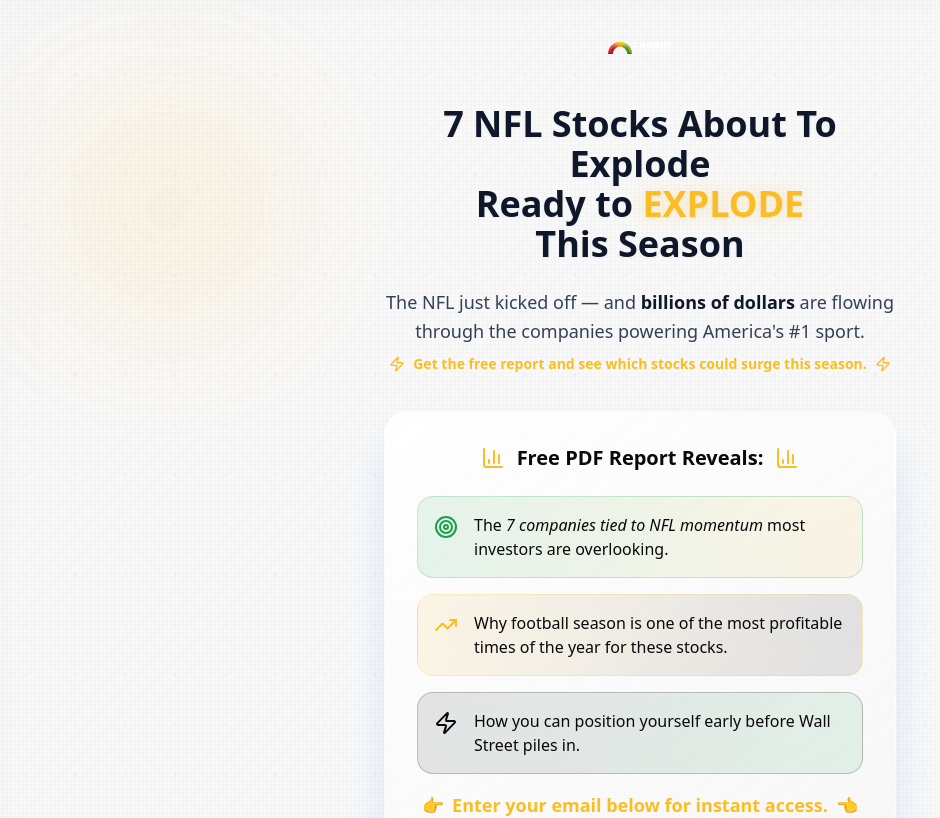
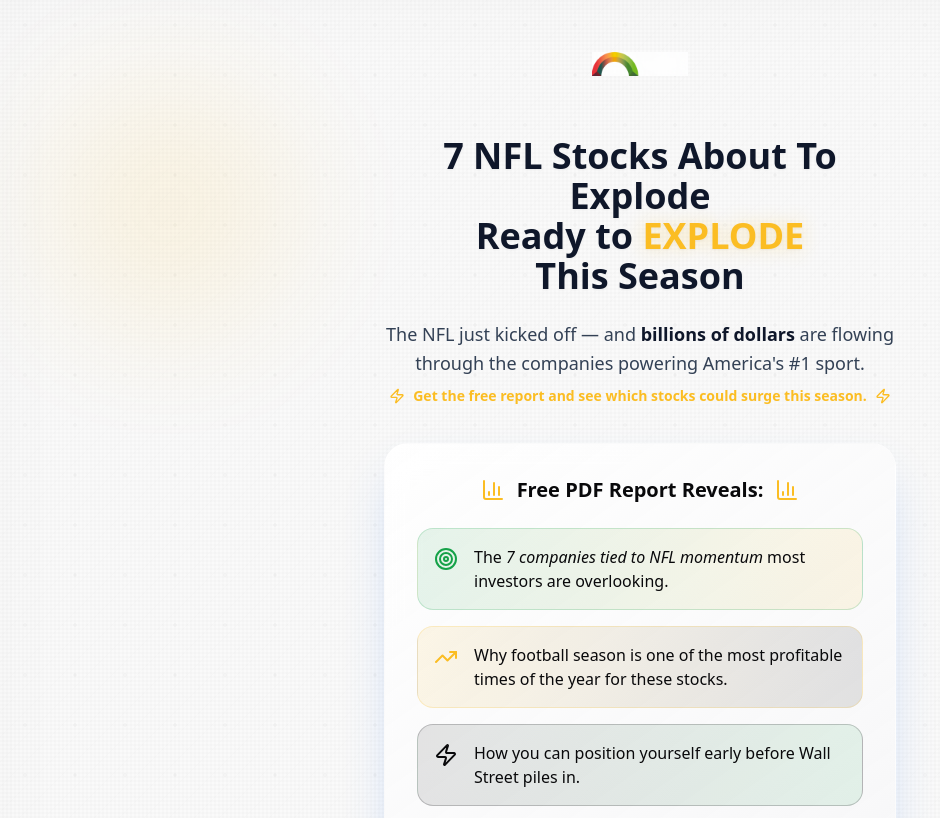
Before and after one commit to hadjisall03-afk/creativesdept, a React (Vite) app: page / in a window 1280 px wide. Shown: the top 818 px of the page, without its empty margins (0-940 px from the left). Built offline with nearby package versions, Linux system fonts and the light colour scheme; the HTML template or start-up script is replaced by a standard one.

Commit message:
Update logo size and color

```diff
--- a/src/components/TradingLandingPage.tsx
+++ b/src/components/TradingLandingPage.tsx
@@ -65,9 +65,9 @@ const TradingLandingPage = () => {
           <div className="space-y-6 animate-bounce-in">
             <div className="flex justify-center mb-6">
               <img
-                src="/lovable-uploads/new-logo.png"
+                src="/lovable-uploads/new-logo-black.png"
                 alt="Logo"
-                className="w-16 h-16 object-contain"
+                className="w-24 h-24 object-contain"
               />
             </div>
 
--- a/src/pages/PDFDownload.tsx
+++ b/src/pages/PDFDownload.tsx
@@ -24,9 +24,9 @@ const PDFDownload = () => {
         {/* Logo */}
         <div className="flex justify-center mb-6">
           <img
-            src="/lovable-uploads/new-logo.png"
+            src="/lovable-uploads/new-logo-black.png"
             alt="Logo"
-            className="w-16 h-16 object-contain"
+            className="w-24 h-24 object-contain"
           />
         </div>
 
--- a/src/pages/ThankYouOTO.tsx
+++ b/src/pages/ThankYouOTO.tsx
@@ -25,9 +25,9 @@ const ThankYouOTO = () => {
         {/* Logo */}
         <div className="flex justify-center mb-6">
           <img
-            src="/lovable-uploads/new-logo.png"
+            src="/lovable-uploads/new-logo-black.png"
             alt="Logo"
-            className="w-16 h-16 object-contain"
+            className="w-24 h-24 object-contain"
           />
         </div>
 
```
Also changed, not shown: public/lovable-uploads/new-logo-black.png (added).
